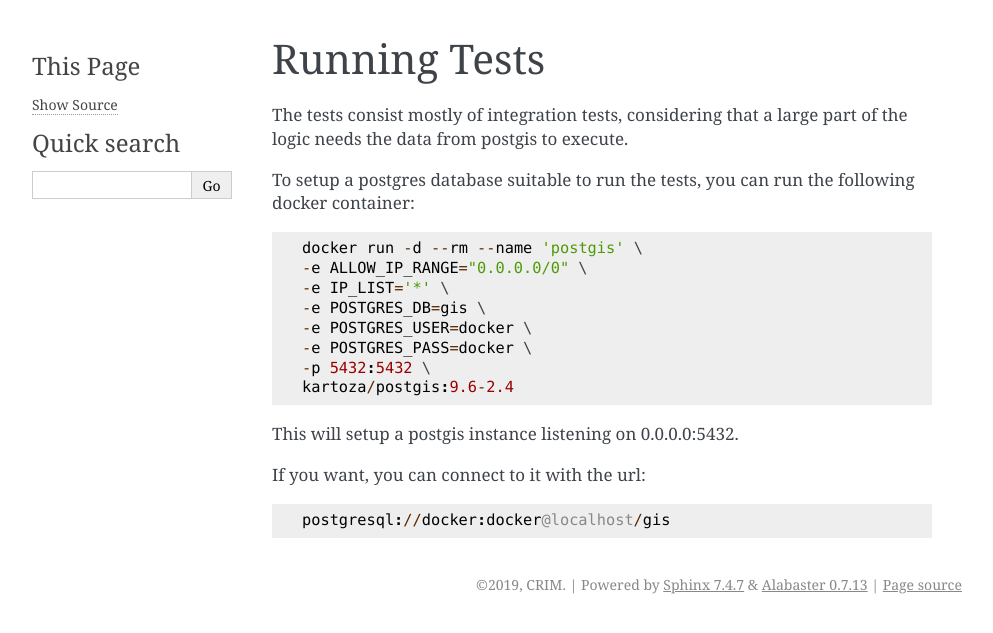
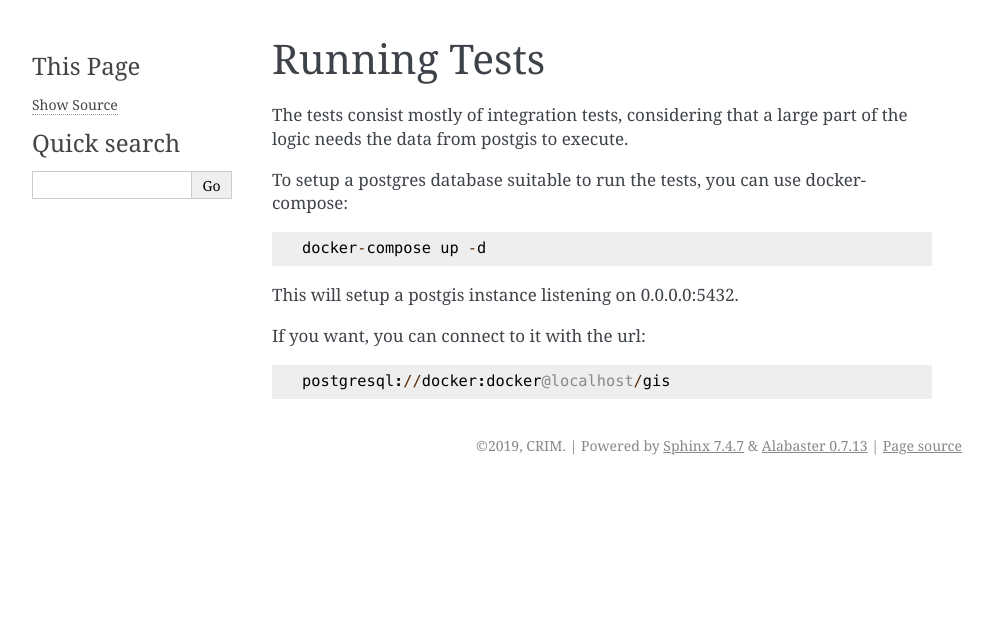
Before and after one commit to crim-ca/geoimagenet-api, a Sphinx documentation site: the page built from docs/source/tests.rst, in a window 1280 px wide. Shown: the top 633 px of the page, without its empty margins (148-1141 px from the left). Built offline with Sphinx 7.4.7, drawn with Linux system fonts in a browser that asks for light colours.

Commit message:
chg: dev: use a docker-compose file

```diff
--- a/docs/source/tests.rst
+++ b/docs/source/tests.rst
@@ -5,16 +5,9 @@ Running Tests
 The tests consist mostly of integration tests, considering that a large part of the logic needs the
 data from postgis to execute.
 
-To setup a postgres database suitable to run the tests, you can run the following docker container::
+To setup a postgres database suitable to run the tests, you can use docker-compose::
 
-  docker run -d --rm --name 'postgis' \
-  -e ALLOW_IP_RANGE="0.0.0.0/0" \
-  -e IP_LIST='*' \
-  -e POSTGRES_DB=gis \
-  -e POSTGRES_USER=docker \
-  -e POSTGRES_PASS=docker \
-  -p 5432:5432 \
-  kartoza/postgis:9.6-2.4
+  docker-compose up -d
 
 This will setup a postgis instance listening on 0.0.0.0:5432.
 
```
Also changed, not shown: docker-compose.yml (added, +13 -0 lines).
